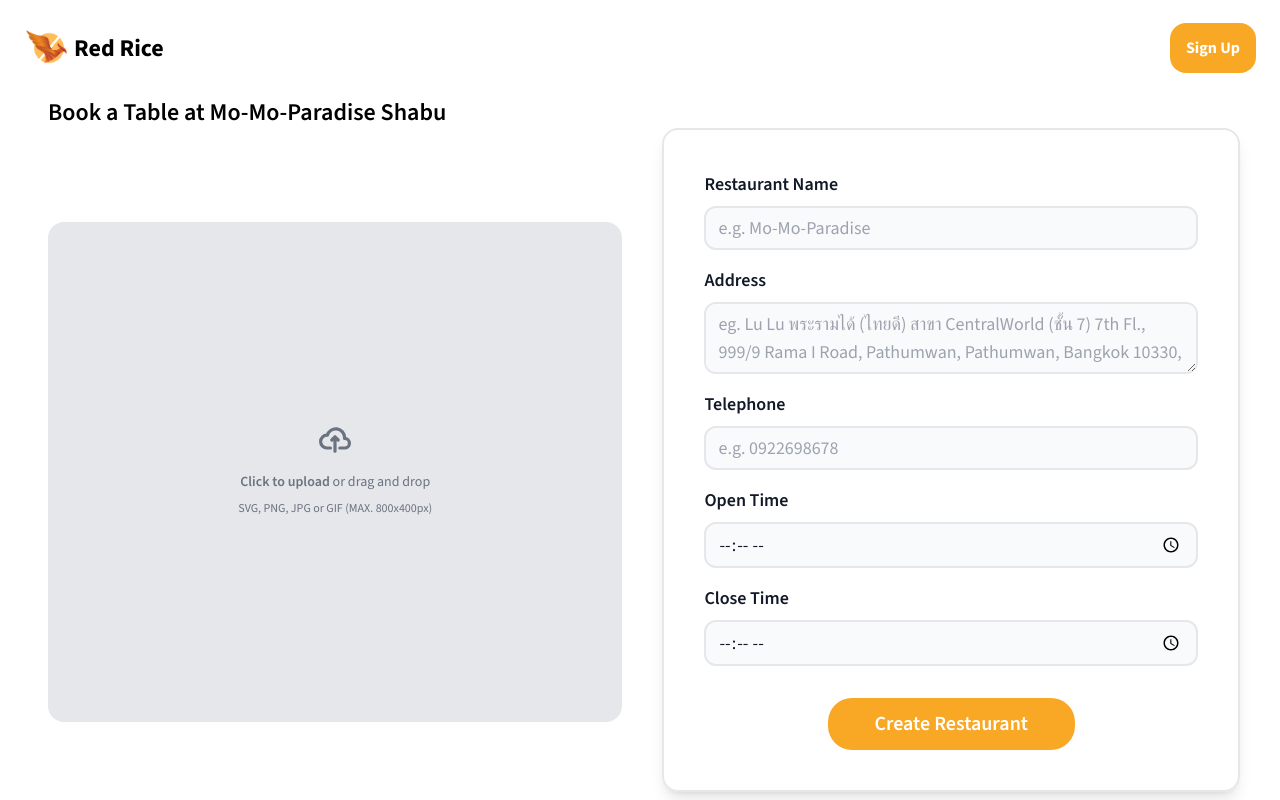
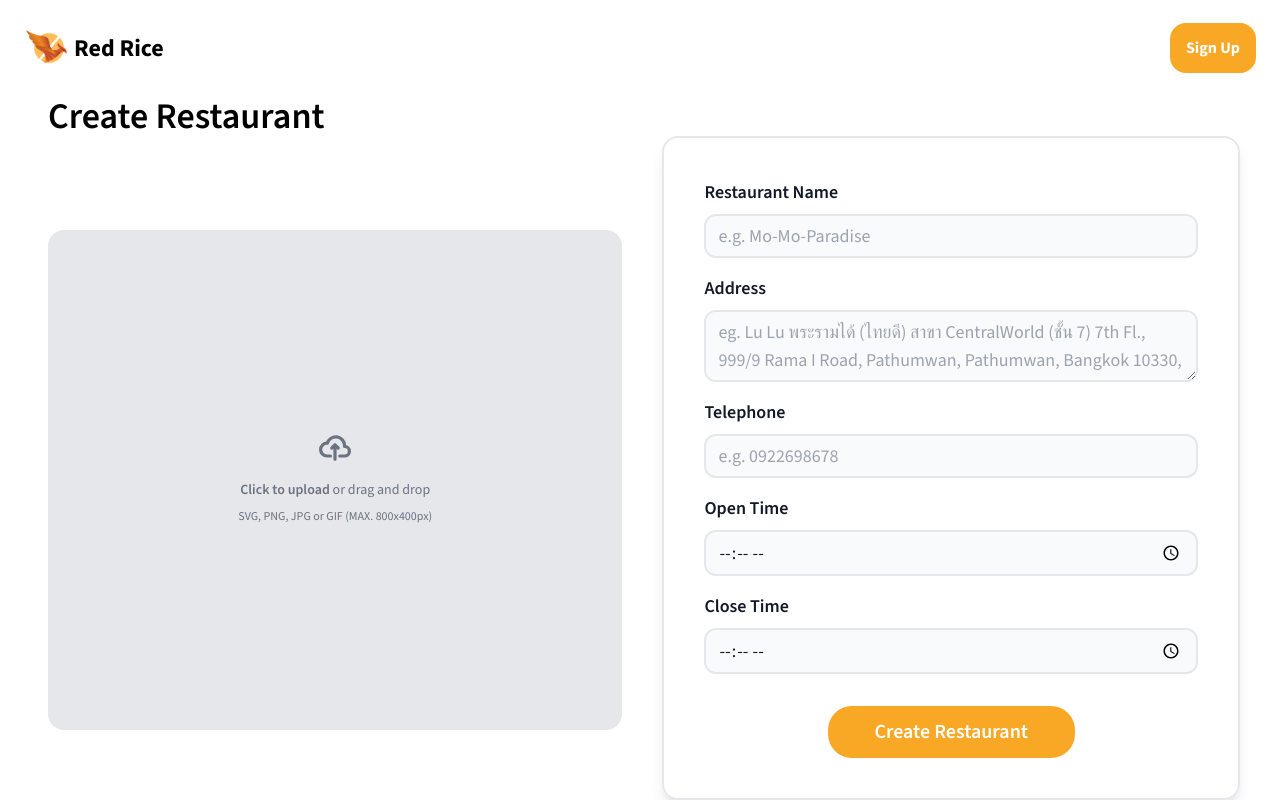
Before and after one commit to 2110503TACEDT66/swdevprac2-project-red-rice, a Next.js app: page /restaurant/create in a window 1280 px wide. Built offline with nearby package versions, Linux system fonts and the light colour scheme; no server answers.

Commit message:
fix: topic page

```diff
--- a/src/app/restaurant/create/page.tsx
+++ b/src/app/restaurant/create/page.tsx
@@ -1,15 +1,13 @@
 import React from 'react';
-import { mockRestaurant } from '@/mock/restaurant';
 import UploadImage from '@/components/UploadImage';
 
 const CreateReservationPage = () => {
-    const restaurantData = mockRestaurant;
 
     return (
         <div className="pl-12 pr-10 w-full h-screen overflow-y-auto">
-            <h2 className="font-semibold text-2xl">
-                Book a Table at {restaurantData.name}
-            </h2>
+            <h1 className="text-3xl md:text-4xl font-semibold">
+                Create Restaurant
+            </h1>
 
             <main className="w-full lg:gap-10 flex flex-row items-center flex-wrap lg:flex-nowrap">
                 <div className="w-full lg:w-1/2 flex justify-center mt-5 lg:mt-0">
```
